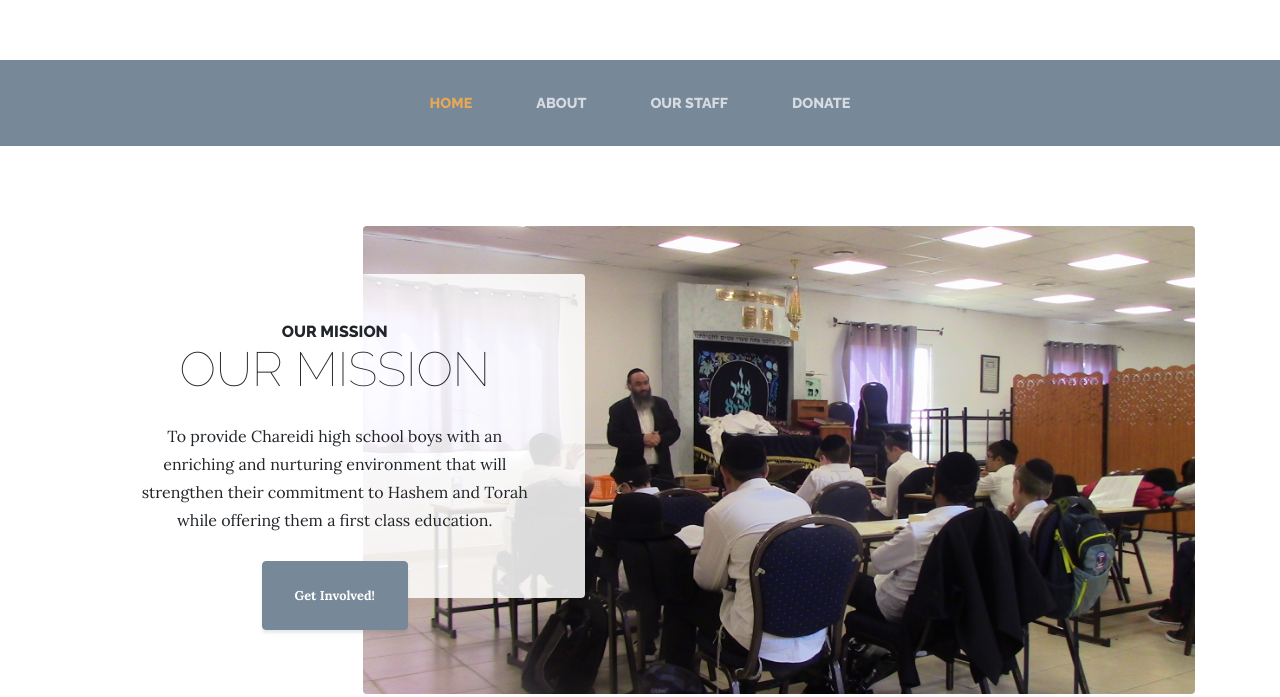
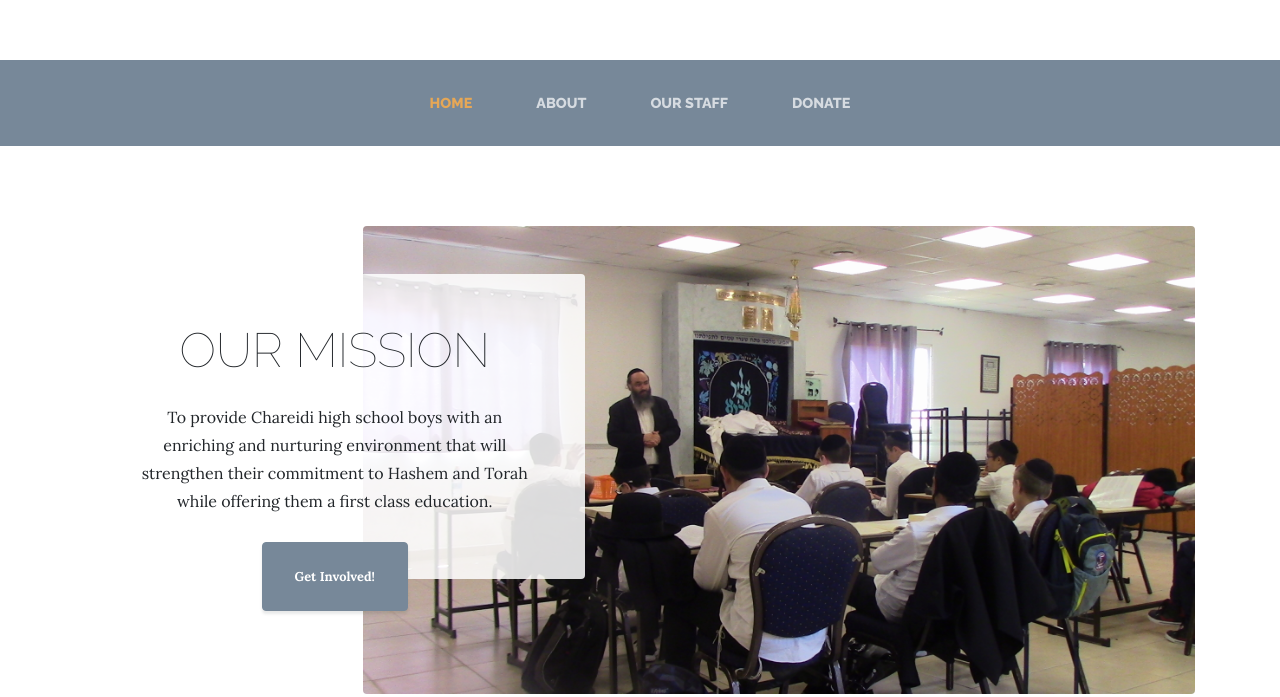
Before and after one commit to mikbeee/off.mikbeee.github.io, a website: page index.html in a window 1280 px wide. Shown: the part 166-863 px from the top of the page. Drawn offline with Linux system fonts and the light colour scheme.

Commit message:
Update index.html

```diff
--- a/index.html
+++ b/index.html
@@ -63,7 +63,6 @@
           <img class="intro-img img-fluid mb-3 mb-lg-0 rounded" src="img/intro.JPG" alt="">
           <div class="intro-text left-0 text-center bg-faded p-5 rounded">
             <h2 class="section-heading mb-4">
-              <span class="section-heading-upper">Our Mission</span>
               <span class="section-heading-lower">Our Mission</span>
             </h2>
             <p class="mb-3">To provide Chareidi high school boys with an enriching and nurturing environment that will strengthen their commitment to Hashem and Torah while offering them a first class education.
```
